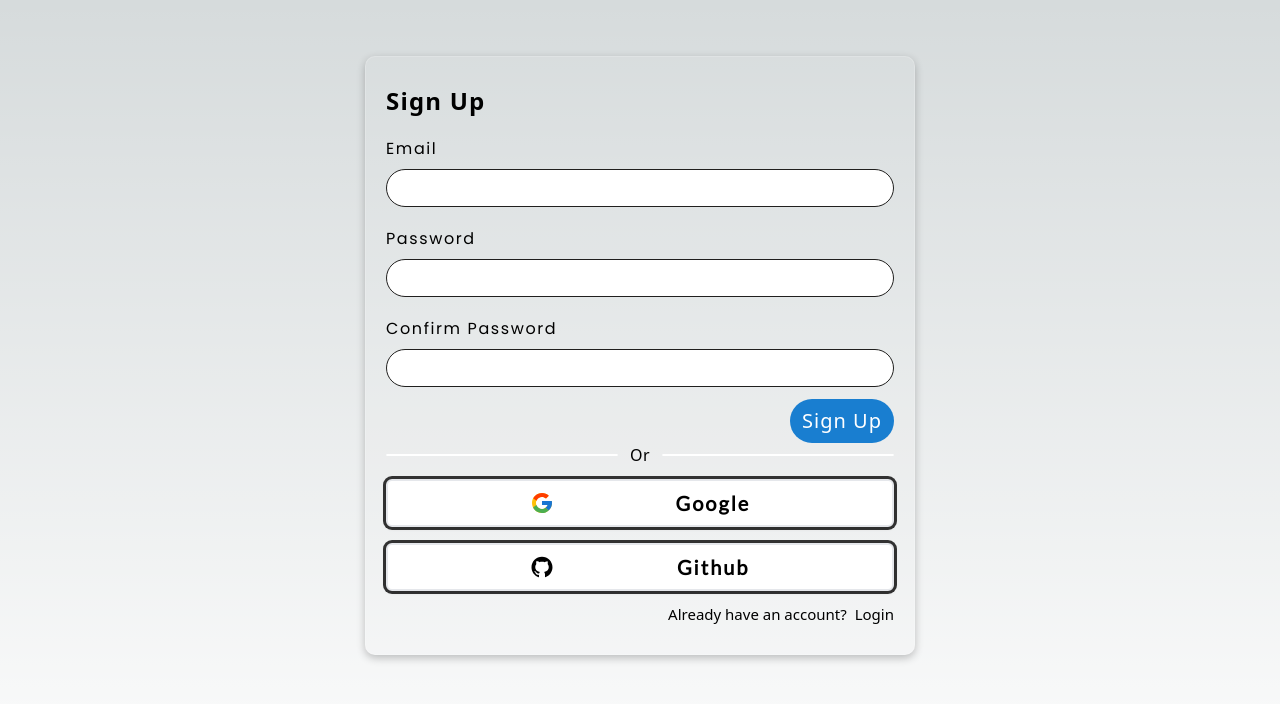
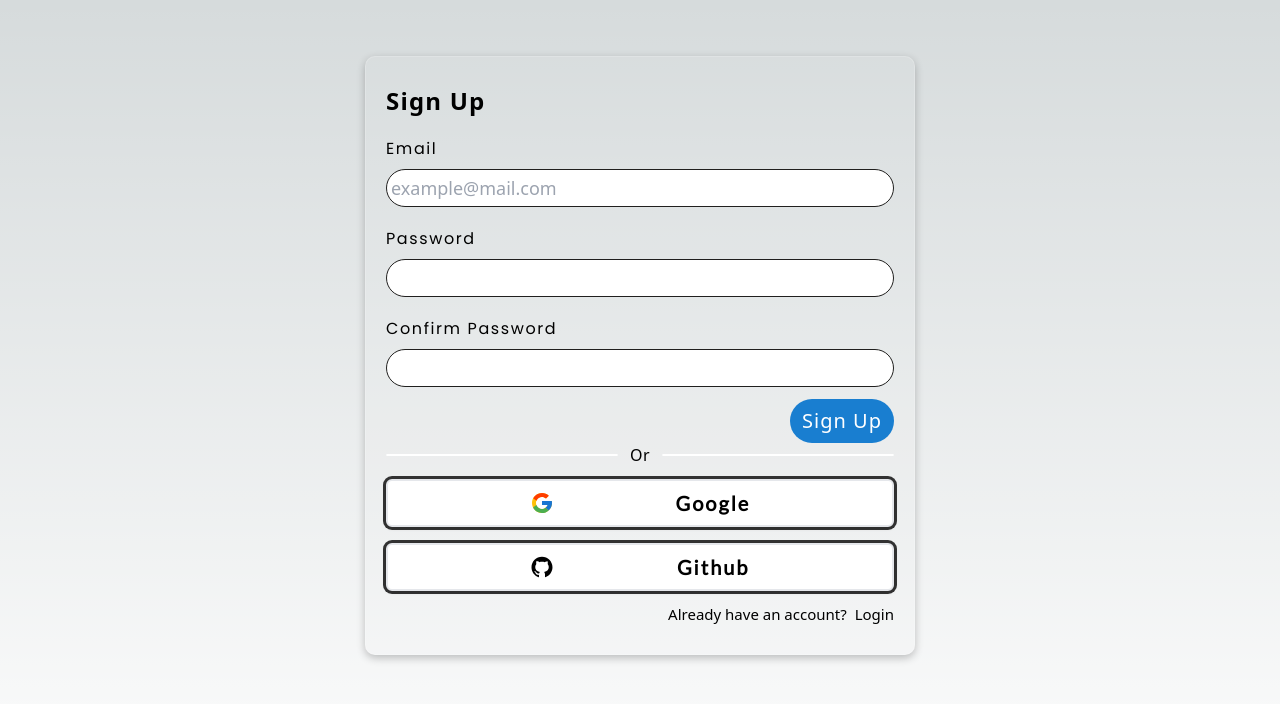
Before and after one commit to MemoMe-Org/client, a Next.js app: page /signup in a window 1280 px wide. Shown: the top 704 px of the page. Built offline with nearby package versions, Linux system fonts and the light colour scheme.

Commit message:
Update page.tsx

```diff
--- a/app/signup/page.tsx
+++ b/app/signup/page.tsx
@@ -37,6 +37,7 @@ const page = () => {
                     type='email'
                     label='Email'
                     value={email}
+                    placeholder='example@mail.com'
                     onChange={setEmail}
                 />
                 <Input
```
